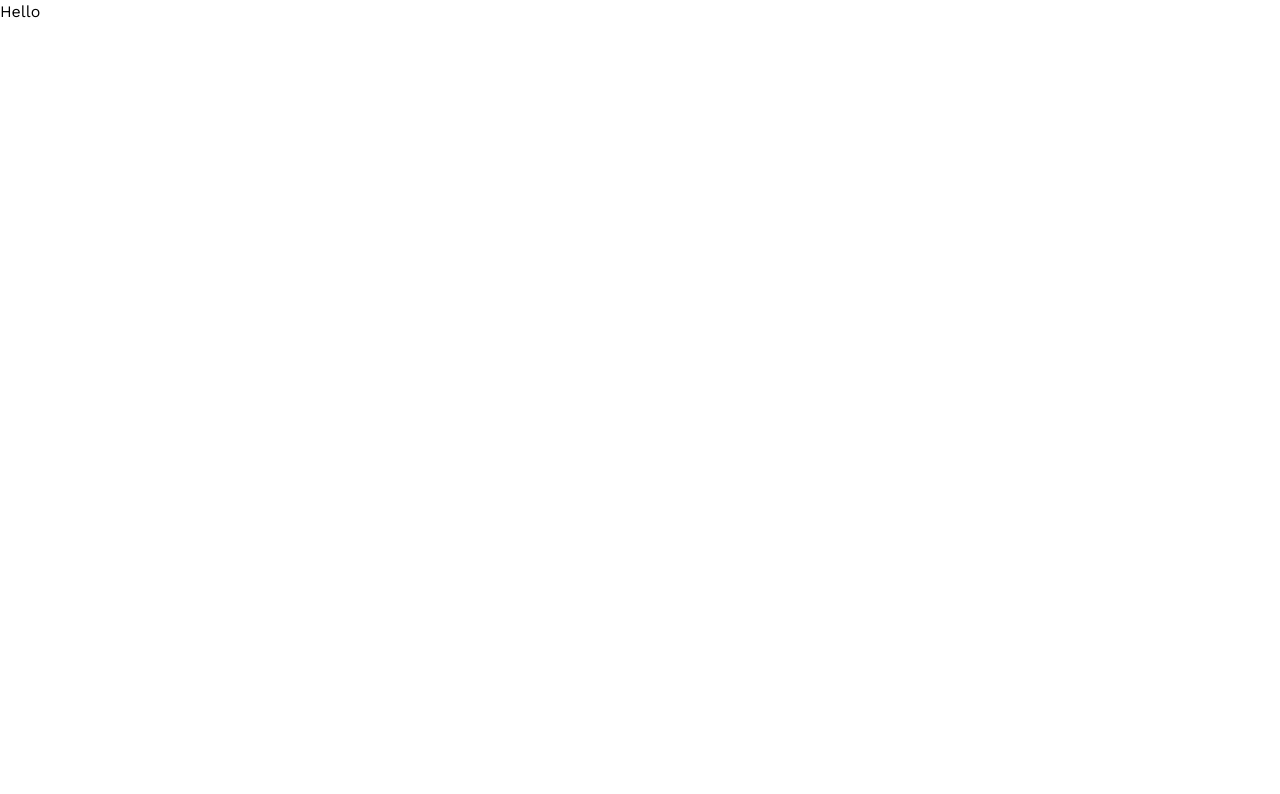
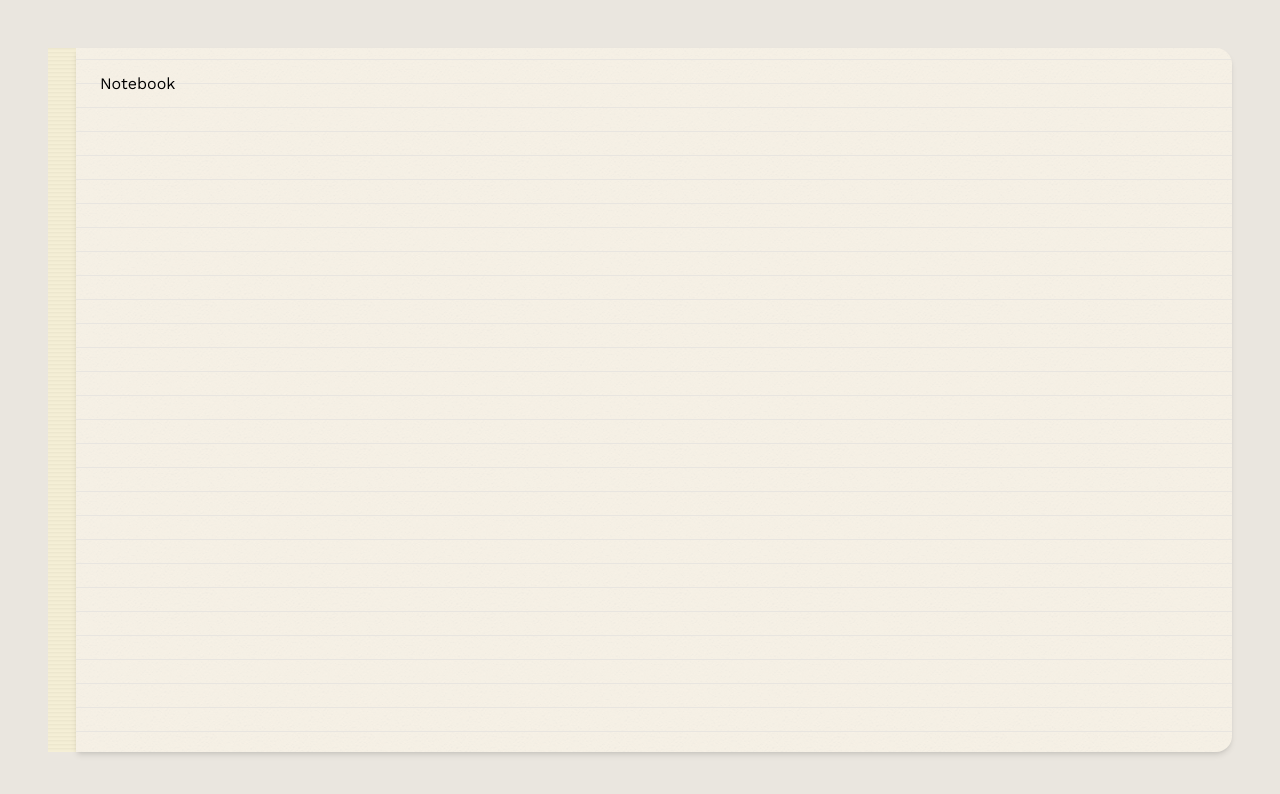
Before and after one commit to benjaminferreira/benjaminferreira.dev, a Next.js app: page / in a window 1280 px wide. Shown: the top 794 px of the page. Built offline with nearby package versions, Linux system fonts and the light colour scheme.

Commit message:
Add notebook layout shell with route group, binding edge, and Canvas content area

```diff
--- /dev/null
+++ b/src/app/(notebook)/layout.tsx
@@ -0,0 +1,40 @@
+import Canvas from "@/components/Canvas";
+
+export default function NotebookLayout({ children }: { children: React.ReactNode }) {
+	return (
+		<div className="min-h-screen bg-divider flex flex-col p-12">
+			{/* Tab Navigation - fixed to top */}
+			<nav>{/* Your index tabs go here */}</nav>
+
+			{/* Notebook Body */}
+			<div className="flex flex-1">
+				{/* Binding edge (left) */}
+				<aside className="bg-amber-200">
+					{/* Stitches/spine visual */}
+					<div
+						className="pointer-events-none w-7 opacity-75 h-full"
+						style={{
+							backgroundImage: "url('/textures/lines.png')",
+							backgroundSize: "4px",
+						}}
+					></div>
+				</aside>
+
+				{/* Page Content Area */}
+				<Canvas
+					variant="paper-md"
+					pattern="ruled"
+					raised
+					className="flex-1 rounded-r-2xl"
+				>
+					{children}
+				</Canvas>
+
+				{/* Page edge (right) - optional shadow/visual */}
+			</div>
+
+			{/* Footer - back cover */}
+			<footer>{/* Colophon content */}</footer>
+		</div>
+	);
+}
--- /dev/null
+++ b/src/app/(notebook)/page.tsx
@@ -0,0 +1,3 @@
+export default function HomePage() {
+	return <div>Notebook</div>;
+}
--- a/src/app/page.tsx
+++ /dev/null
@@ -1,7 +0,0 @@
-export default function Home() {
-  return (
-    <main>
-      <h1>Hello</h1>
-    </main>
-  );
-}
--- a/src/components/Canvas.tsx
+++ b/src/components/Canvas.tsx
@@ -54,18 +54,18 @@ const variantClasses: Record<NonNullable<CanvasProps["variant"]>, string> = {
  * Canvas texture overlay CSS style mappings
  */
 const textureStyles: Record<NonNullable<CanvasProps["texture"]>, React.CSSProperties> = {
-	default: { backgroundImage: "url('/textures/cream-paper.png')", backgroundSize: "200px" },
+	default: { backgroundImage: "url('/textures/cream-paper.png')", backgroundSize: "144" },
 	grain: { backgroundImage: "url('/textures/beige-paper.png')", backgroundSize: "200px" },
-	handmade: { backgroundImage: "url('/textures/handmade-paper.png')", backgroundSize: "200px" },
+	handmade: { backgroundImage: "url('/textures/handmade-paper.png')", backgroundSize: "100" },
 };
 
 /**
  * Texture opacity per type (default is subtle, grain/handmade are more visible)
  */
 const textureOpacity: Record<NonNullable<CanvasProps["texture"]>, string> = {
-	default: "opacity-[0.25]",
-	grain: "opacity-[0.50]",
-	handmade: "opacity-[0.75]",
+	default: "opacity-25",
+	grain: "opacity-50",
+	handmade: "opacity-75",
 };
 
 /**
@@ -99,7 +99,7 @@ function renderPattern(pattern: NonNullable<CanvasProps["pattern"]>) {
 		return (
 			<>
 				<div
-					className="absolute inset-0 opacity-[0.65] pointer-events-none"
+					className="absolute inset-0 opacity-65 pointer-events-none"
 					style={{
 						backgroundImage: "linear-gradient(var(--color-campus-dot) 1px, transparent 1px)",
 						backgroundSize: "100% 24px",
```
Also changed, not shown: public/textures/lines.png (added).
